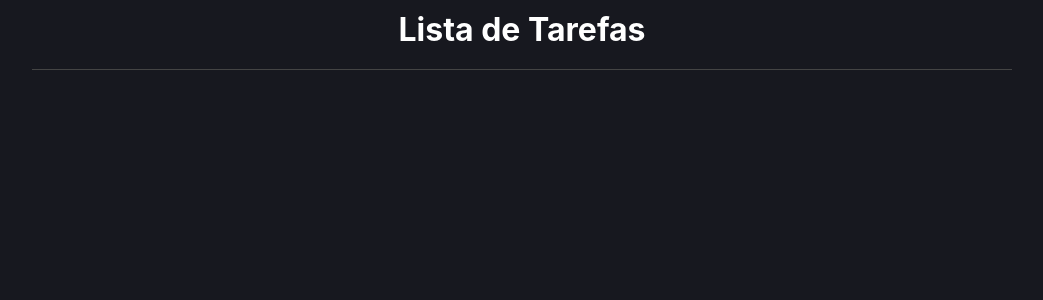
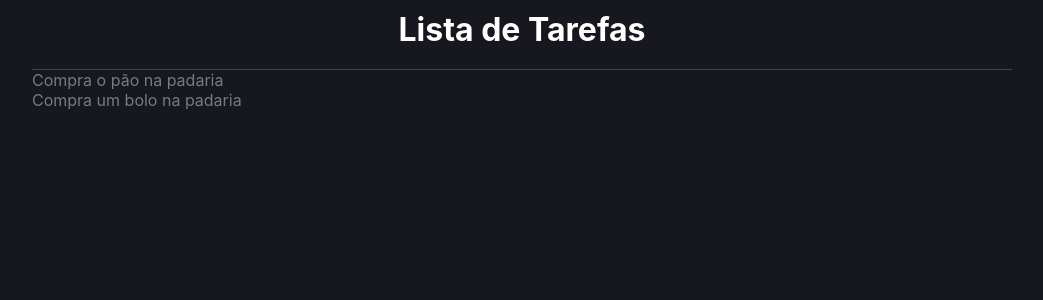
Before and after one commit to jamangueira7/to-do-list-react-, a React (Create React App) app: page / in a window 1280 px wide. Shown: the top 300 px of the page, without its empty margins (118-1161 px from the left). Built offline with nearby package versions, Linux system fonts and the light colour scheme.

Commit message:
enviado os dados para o ListItem como props

```diff
--- a/src/App.tsx
+++ b/src/App.tsx
@@ -1,11 +1,12 @@
 import {useState } from 'react';
 import * as Components from './App.styles';
 import { Item } from './types/Item';
+import { ListItem } from './components/ListItem';
 
 const App = () => {
     const [list, setList] = useState<Item[]>([
         {id: 1, name: 'Compra o pão na padaria', done: false},
-        {id: 2, name: 'Compra um bolo na padaria', done: false}
+        {id: 2, name: 'Compra um bolo na padaria', done: false},
     ]);
 
     return(
@@ -13,7 +14,9 @@ const App = () => {
             <Components.Area>
                 <Components.Header>Lista de Tarefas</Components.Header>
 
-
+                {list.map((item, index) => (
+                    <ListItem key={index} item={item}/>
+                ))}
             </Components.Area>
         </Components.Container>
     );
--- /dev/null
+++ b/src/components/ListItem/index.tsx
@@ -0,0 +1,14 @@
+import * as Component from './styles';
+import { Item } from '../../types/Item';
+
+type Props = {
+    item: Item
+}
+
+export const ListItem = ({ item }: Props) => {
+    return (
+        <Component.Container>
+            {item.name}
+        </Component.Container>
+    );
+}
--- /dev/null
+++ b/src/components/ListItem/styles.ts
@@ -0,0 +1,3 @@
+import styled from 'styled-components';
+
+export const Container = styled.div``;
```
